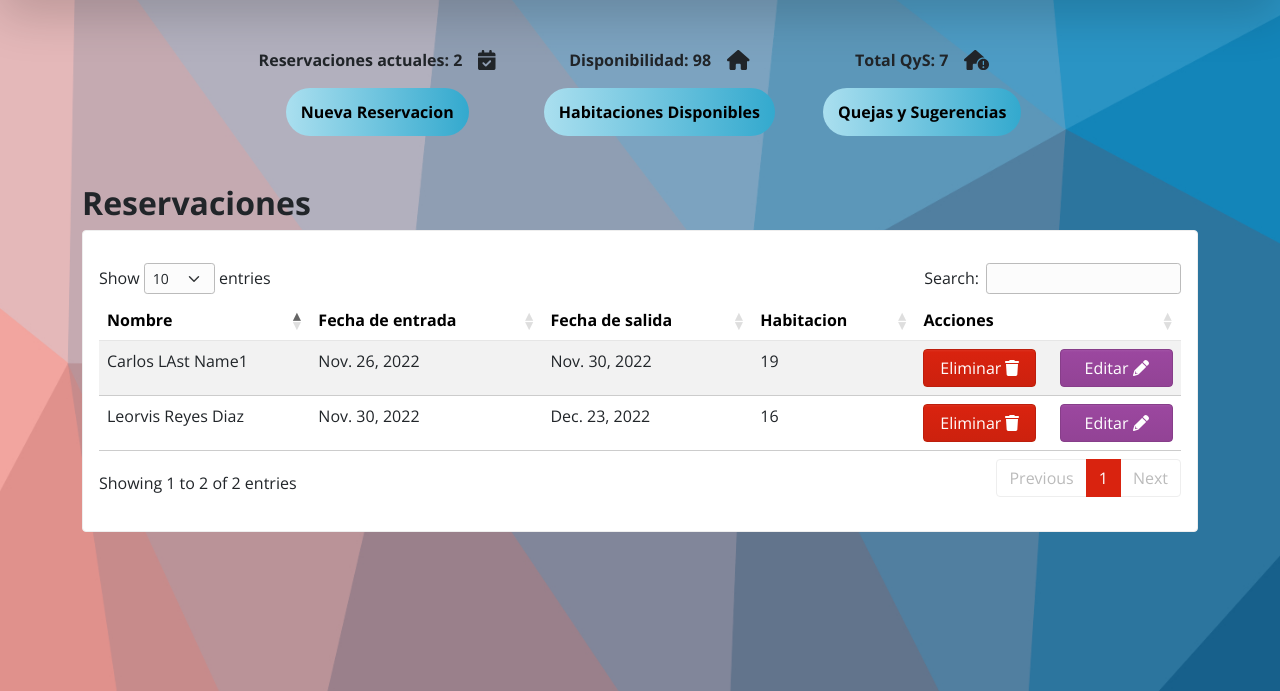
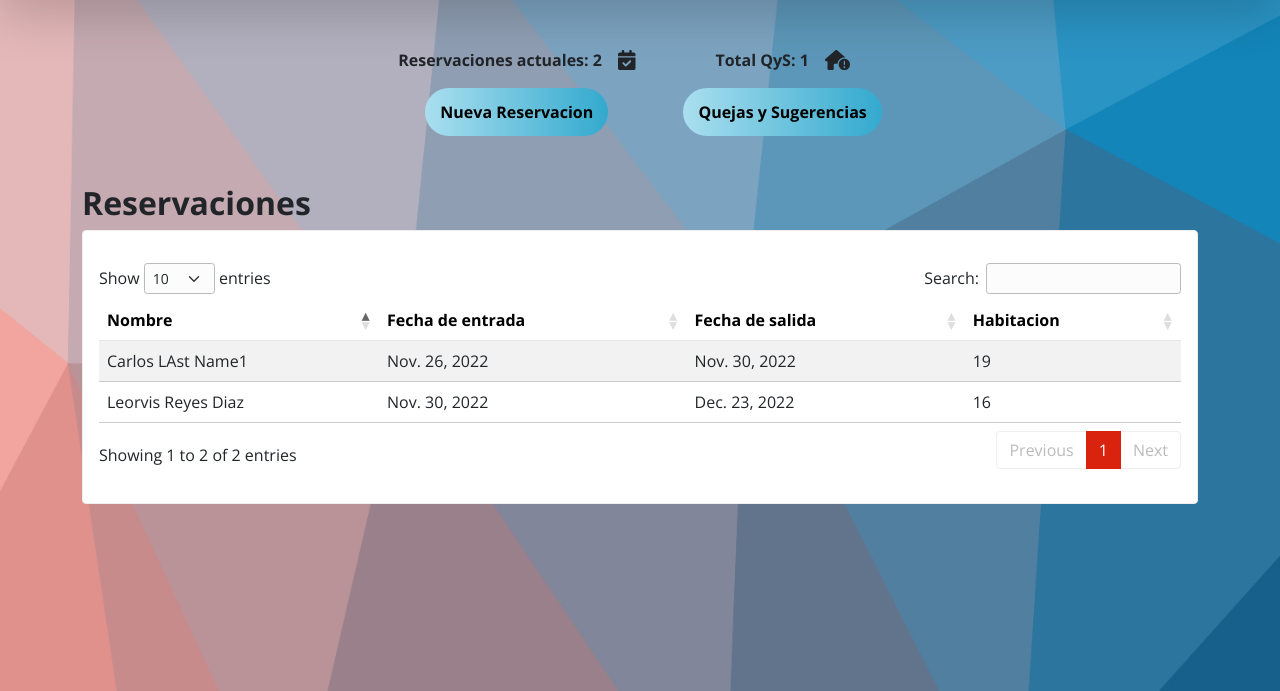
Before and after one commit to carlosmca44/sistema_gestion_hotelera, a Django app: page / in a window 1280 px wide. Shown: the part 85-776 px from the top of the page. Run offline with Django 3.2, Linux system fonts and the light colour scheme; a user stored in the database is signed in; data comes from the database, SQL or seed files in the repository; both versions use the stored data as it was after the commit; some libraries are stand-ins or nearby versions.

Commit message:
reservations in admin section

```diff
--- a/main/templates/home/admin.html
+++ b/main/templates/home/admin.html
@@ -5,7 +5,9 @@
         Reservaciones actuales: {{total}}
         <i class="fa-solid fa-calendar-check fa-lg"></i>
       </p>
-      <a href="{% url 'home' %}" class="text-decoration-none gbutton"
+      <a
+        href="{% url 'reservations' %}"
+        class="text-decoration-none gbutton"
         >Listado de Reservaciones</a
       >
     </div>
--- a/main/templates/home/reception.html
+++ b/main/templates/home/reception.html
@@ -13,16 +13,7 @@
     </div>
     <div class="flex-column-center">
       <p class="d-flex align-items-center gap-3 fw-bold">
-        Disponibilidad: {{disp}}
-        <i class="fa-solid fa-house fa-lg"></i>
-      </p>
-      <a href="" class="text-decoration-none gbutton"
-        >Habitaciones Disponibles</a
-      >
-    </div>
-    <div class="flex-column-center">
-      <p class="d-flex align-items-center gap-3 fw-bold">
-        Total QyS: 7
+        Total QyS: {{totalCS}}
         <i class="fa-solid fa-house-circle-exclamation fa-lg"></i>
       </p>
       <a
@@ -34,47 +25,4 @@
   </div>
 </section>
 
-<section class="container my-5 w-100 w-md-75">
-  <h2 class="fw-bold">Reservaciones</h2>
-  <div class="card py-3">
-    <div class="card-body">
-      <table id="table_id" class="display table table-striped">
-        <thead class="table-light">
-          <tr>
-            <th>Nombre</th>
-            <th>Fecha de entrada</th>
-            <th>Fecha de salida</th>
-            <th>Habitacion</th>
-            <th>Acciones</th>
-          </tr>
-        </thead>
-        <tbody>
-          {% for reservation in names %}
-          <tr>
-            <td>{{reservation.name}} {{reservation.lastName}}</td>
-            <td>{{reservation.entry_date}}</td>
-            <td>{{reservation.out_date}}</td>
-            <td>{{reservation.roomNumber}}</td>
-            <td>
-              <div class="d-flex gap-4">
-                <a
-                  href="{% url 'deleteReservation' reservation.id %}"
-                  class="btn btn-primary w-50"
-                  >Eliminar
-                  <i class="fa-solid fa-trash"></i>
-                </a>
-                <a
-                  href="{% url 'editReservation' reservation.id %}"
-                  class="btn btn-danger w-50"
-                  >Editar
-                  <i class="fa-solid fa-pencil"></i>
-                </a>
-              </div>
-            </td>
-          </tr>
-          {% endfor %}
-        </tbody>
-      </table>
-    </div>
-  </div>
-</section>
+{% include 'reservations/reservations_list.html' %}
--- /dev/null
+++ b/main/templates/reservations/reservations.html
@@ -0,0 +1,5 @@
+{% extends 'base.html' %} {% load static %} {% block content %}
+
+<div>{% include 'reservations/reservations_list.html' %}</div>
+
+{% endblock content %}
--- /dev/null
+++ b/main/templates/reservations/reservations_list.html
@@ -0,0 +1,60 @@
+<section class="container my-5 w-100 w-md-75">
+  <div class="d-flex gap-2">
+    {% if request.user.category == '1' %}
+    <a
+      href="{% url 'home' %}"
+      class="text-decoration-none"
+      style="color: black"
+      ><i
+        class="fa-solid fa-arrow-left rounded-circle p-3 back-arrow-button"
+      ></i
+    ></a>
+    {% endif %}
+    <h2 class="fw-bold">Reservaciones</h2>
+  </div>
+  <div class="card py-3">
+    <div class="card-body">
+      <table id="table_id" class="display table table-striped">
+        <thead class="table-light">
+          <tr>
+            <th>Nombre</th>
+            <th>Fecha de entrada</th>
+            <th>Fecha de salida</th>
+            <th>Habitacion</th>
+            {% if request.user.category == '2' %}
+            <th>Acciones</th>
+            {% endif %}
+          </tr>
+        </thead>
+        <tbody>
+          {% for reservation in names %}
+          <tr>
+            <td>{{reservation.name}} {{reservation.lastName}}</td>
+            <td>{{reservation.entry_date}}</td>
+            <td>{{reservation.out_date}}</td>
+            <td>{{reservation.roomNumber}}</td>
+            {% if request.user.category == '2' %}
+            <td>
+              <div class="d-flex gap-4">
+                <a
+                  href="{% url 'deleteReservation' reservation.id %}"
+                  class="btn btn-primary w-50"
+                  >Eliminar
+                  <i class="fa-solid fa-trash"></i>
+                </a>
+                <a
+                  href="{% url 'editReservation' reservation.id %}"
+                  class="btn btn-danger w-50"
+                  >Editar
+                  <i class="fa-solid fa-pencil"></i>
+                </a>
+              </div>
+            </td>
+            {% endif %}
+          </tr>
+          {% endfor %}
+        </tbody>
+      </table>
+    </div>
+  </div>
+</section>
--- a/main/urls.py
+++ b/main/urls.py
@@ -8,6 +8,7 @@ urlpatterns = [
          LoginView.as_view(template_name='login/login.html'), name='login'),
     path('logout/', LogoutView.as_view(template_name='login/login.html'), name='logout'),
     path('signin/', views.auth_signin, name='signin'),
+    path('reservations/', views.reservations, name='reservations'),
     path('reservation/new', views.createReservation, name='newReservation'),
     path('reservation/delete/<int:reservationId>/',
          views.deleteReservation, name="deleteReservation"),
--- a/main/views.py
+++ b/main/views.py
@@ -22,6 +22,7 @@ def home(request):
     # reception
     names = Reservacion.objects.all()
     totalReservations = Reservacion.objects.count()
+    totalCSuggestions = QSugerencias.objects.count()
     disp = 100 - totalReservations
 
     # administration
@@ -29,8 +30,15 @@ def home(request):
     cs = QSugerencias.objects.all()
 
     context = {'names': names, 'total': totalReservations,
-               'disp': disp, 'cs': cs}
+               'disp': disp, 'cs': cs, 'totalCS': totalCSuggestions}
     return render(request, 'home/home.html', context)
+
+
+@login_required
+def reservations(request):
+    reservation = Reservacion.objects.all()
+    context = {'names': reservation}
+    return render(request, 'reservations/reservations.html', context)
 
 
 @login_required
```
Also changed, not shown: db.sqlite3.
